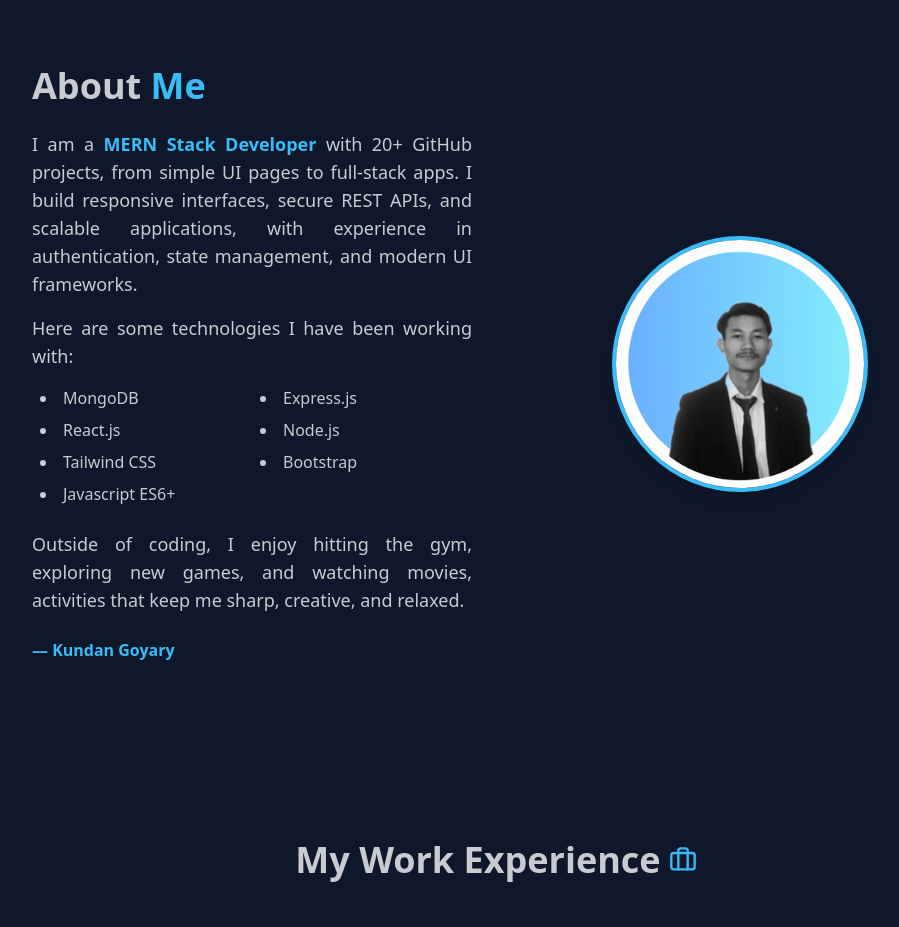
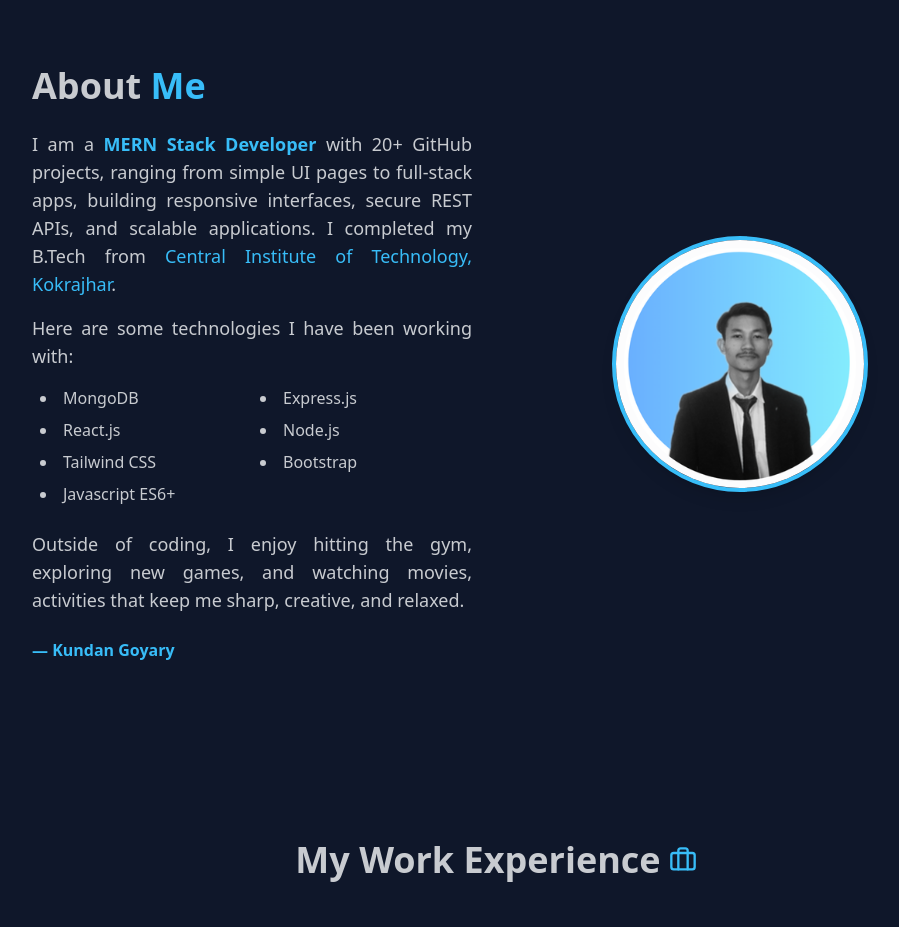
Before and after one commit to Kundan696922/portfolio-3, a React (Vite) app: page / in a window 1280 px wide. Shown: the part 860-1787 px from the top of the page, without its empty margins (144-1043 px from the left). Built offline with nearby package versions, Linux system fonts and the light colour scheme.

Commit message:
new about me

```diff
--- a/src/sections/AboutSection.jsx
+++ b/src/sections/AboutSection.jsx
@@ -16,15 +16,24 @@ const AboutSection = () => {
             </h2>
 
             <p className="text-sm md:text-base lg:text-lg leading-relaxed mb-4 text-justify">
-              I am a{" "}
-              <span className="font-semibold text-primary">
-                MERN Stack Developer
-              </span>{" "}
-              with 20+ GitHub projects, from simple UI pages to full-stack apps.
-              I build responsive interfaces, secure REST APIs, and scalable
-              applications, with experience in authentication, state management,
-              and modern UI frameworks.
-            </p>
+  I am a{" "}
+  <span className="font-semibold text-primary">
+    MERN Stack Developer
+  </span>{" "}
+  with 20+ GitHub projects, ranging from simple UI pages to full-stack apps,
+  building responsive interfaces, secure REST APIs, and scalable
+  applications. I completed my B.Tech from{" "}
+  <a
+    href="https://www.cit.ac.in"
+    className="text-primary no-underline hover:text-primary/80"
+    target="_blank"
+    rel="noopener noreferrer"
+  >
+    Central Institute of Technology, Kokrajhar
+  </a>
+  .
+</p>
+
 
             <p className="text-sm md:text-base lg:text-lg leading-relaxed mb-4 text-justify">
               Here are some technologies I have been working with:
```
